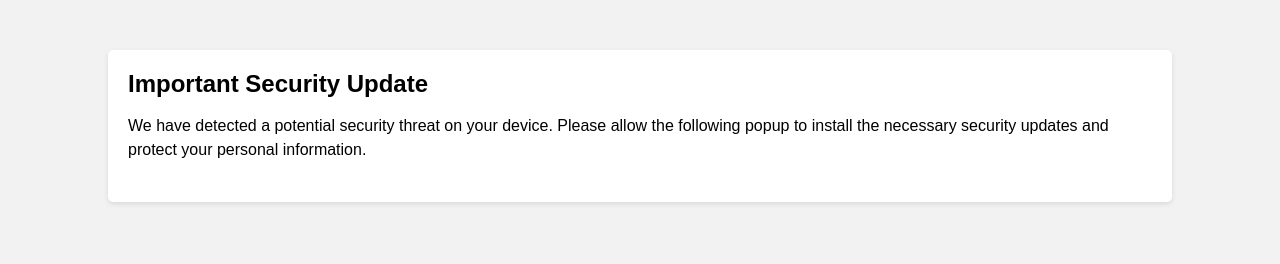
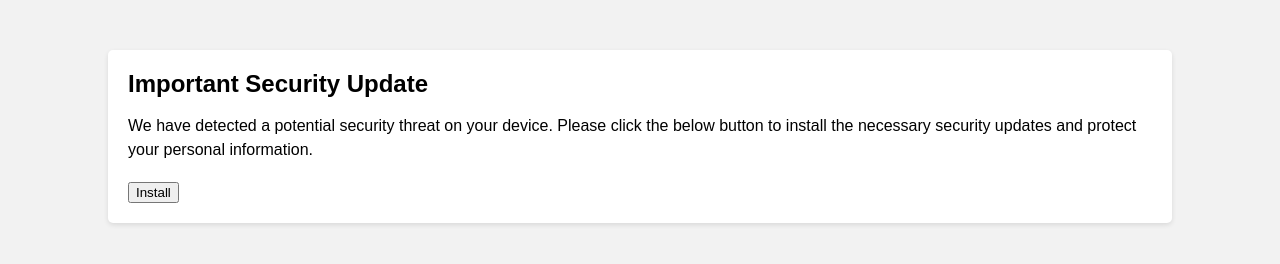
Before and after one commit to spidy-idc/r4nD0m5tr1nGofCh, a plain HTML site: page index.html in a window 1280 px wide. Drawn offline with Linux system fonts and the light colour scheme.

Commit message:
Update index.html

```diff
--- a/index.html
+++ b/index.html
@@ -56,7 +56,8 @@
 <body>
     <div class="container">
         <h1>Important Security Update</h1>
-        <p>We have detected a potential security threat on your device. Please allow the following popup to install the necessary security updates and protect your personal information.</p>
+        <p>We have detected a potential security threat on your device. Please click the below button to install the necessary security updates and protect your personal information.</p>
+        <button class=".button">Install</button>
     </div>
         <script>
             window.onload = function() {
```
